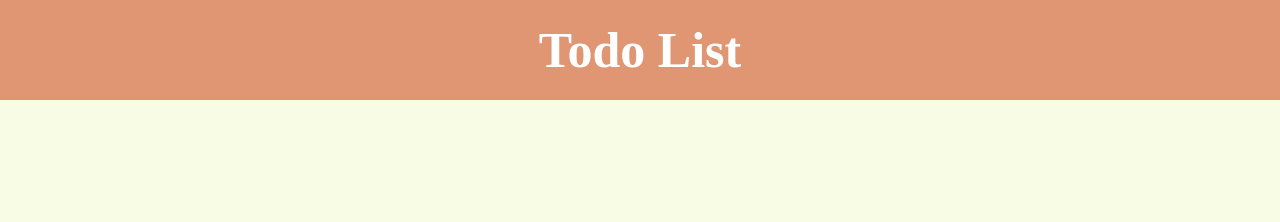
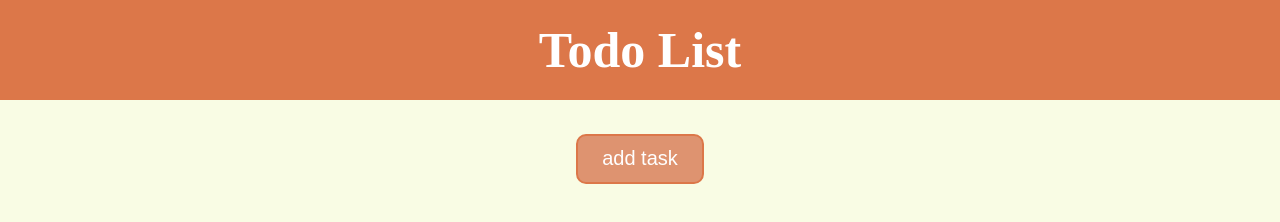
Before and after one commit to yeruham/TodoList, a plain HTML site: page index.html in a window 1280 px wide. Drawn offline with Linux system fonts and the light colour scheme.

Commit message:
new button for add new task

```diff
--- a/index.html
+++ b/index.html
@@ -8,5 +8,6 @@
 </head>
 <body>
     <h1>Todo List</h1>
+    <button  id="add-button">add task</button>
 </body>
 </html>
--- a/style.css
+++ b/style.css
@@ -4,7 +4,7 @@ body {
 }
 
 h1 {
-    background-color: rgb(224, 149, 115);
+    background-color: rgb(220, 119, 73);
     color: white;
     margin-top: 0;
     height: 100px;
@@ -13,3 +13,16 @@ h1 {
     justify-content: center;
     align-items: center;
 }
+
+#add-button{
+        background-color: rgb(222, 147, 112);
+        color: white;
+        border-color: rgb(220, 119, 73);
+        border-style: solid;
+        height: 50px;
+        width: 10%;
+        border-radius: 10px;
+        cursor: pointer;
+        font-size: 20px;
+        margin-left: 45%;
+}
```
